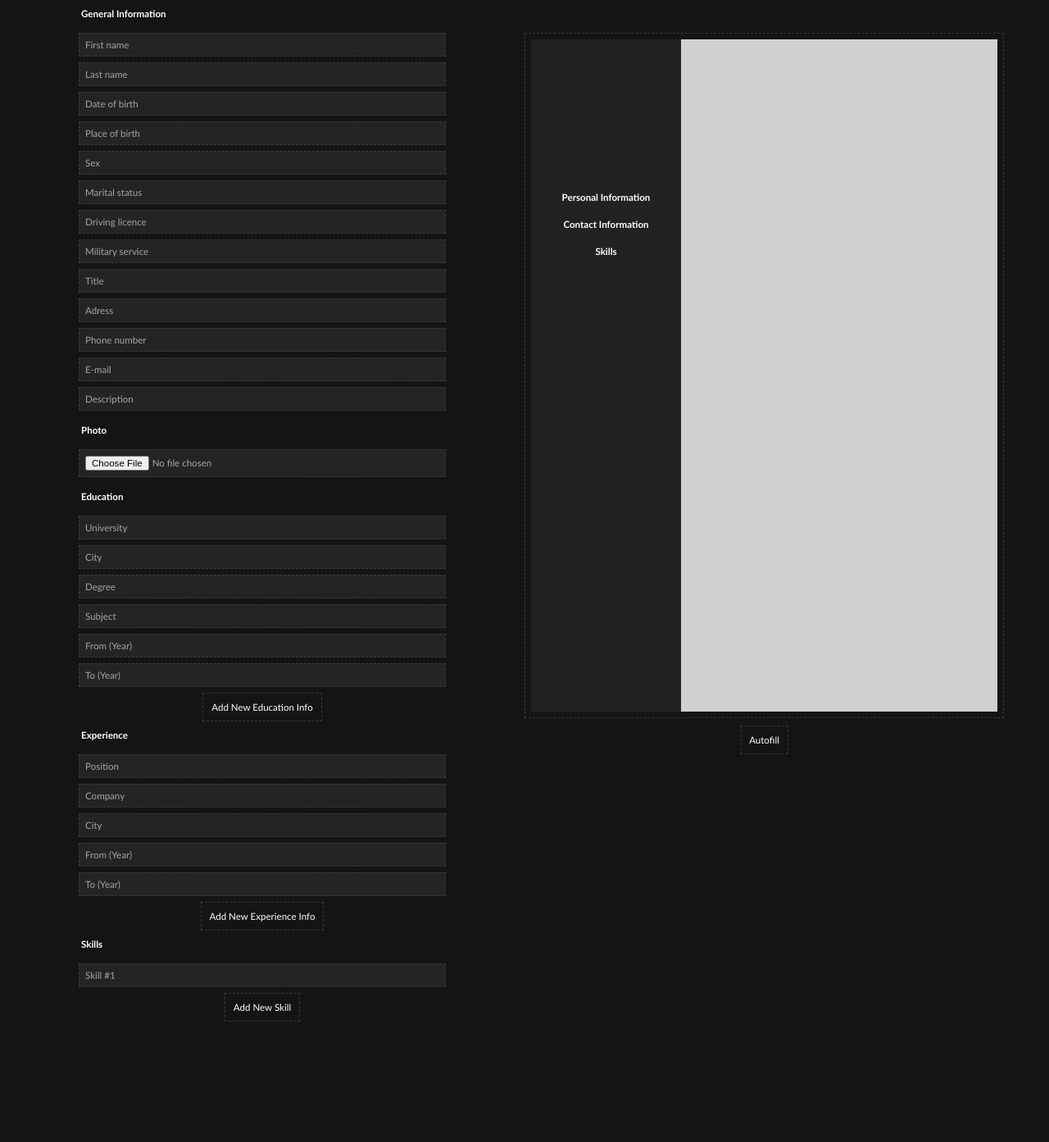
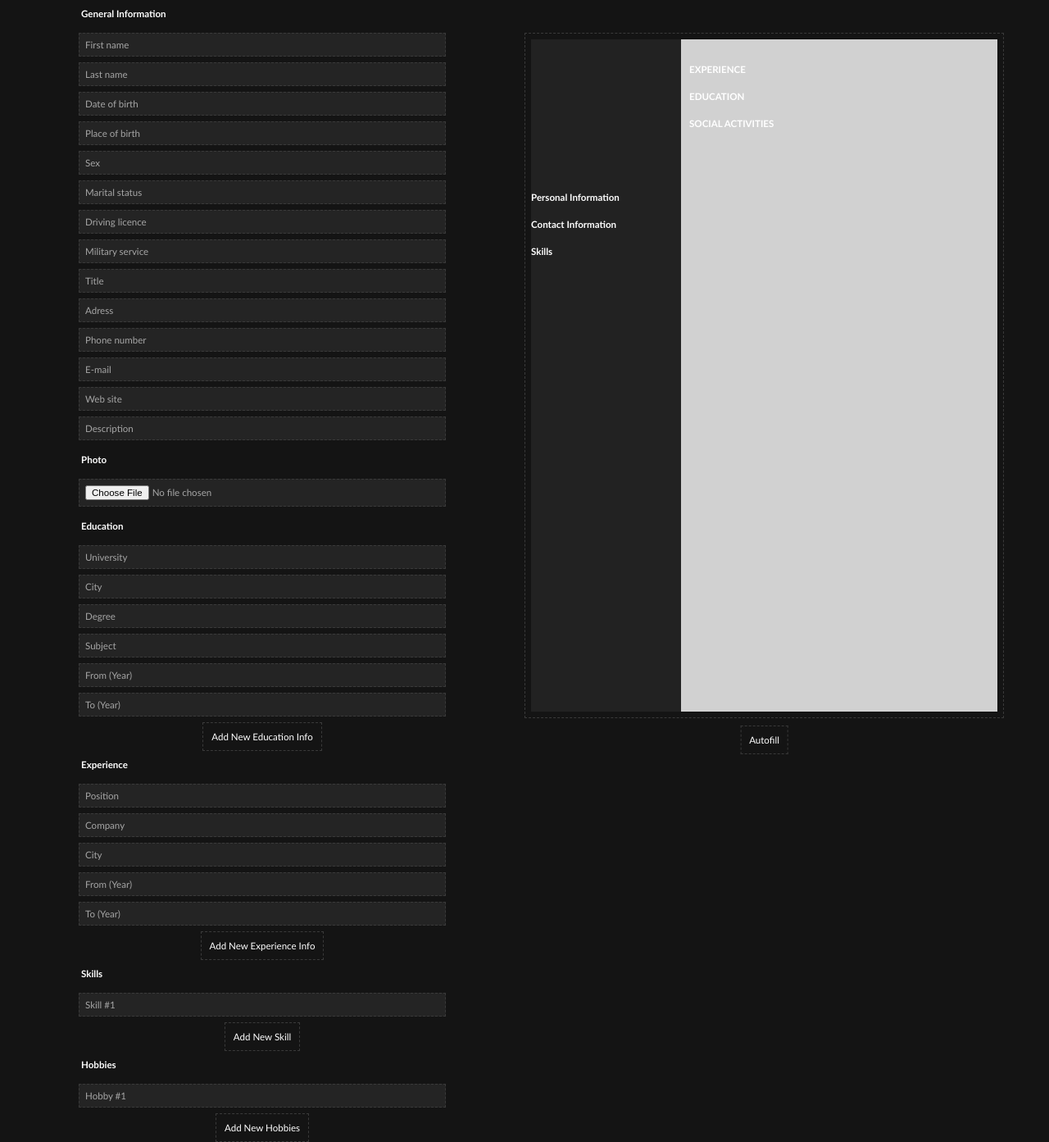
Before and after one commit to fatiharapoglu/cv-generator, a React (Create React App) app: page / in a window 1280 px wide. Shown: the whole page at 82% size. Before the commit the page ends 1246 px from the top, so only its background shows below. Built offline with nearby package versions, Linux system fonts and the light colour scheme.

Commit message:
add hobbies component

```diff
--- a/src/components/c-form.js
+++ b/src/components/c-form.js
@@ -2,6 +2,7 @@ import React from "react";
 import Education from "./c-education";
 import Experience from "./c-experience";
 import General from "./c-general";
+import Hobbies from "./c-hobbies";
 import Photo from "./c-photo";
 import Skills from "./c-skills";
 
@@ -27,6 +28,7 @@ const Form = (props) => {
                 plusExperience={props.plusExperience}
             />
             <Skills data={props.skills} handler={props.handleSkillsChange} />
+            <Hobbies data={props.hobbies} handler={props.handleHobbiesChange} />
         </div>
     );
 };
--- a/src/components/c-general.js
+++ b/src/components/c-general.js
@@ -91,6 +91,13 @@ const General = (props) => {
                 />
                 <input
                     type="text"
+                    value={props.data.web}
+                    onChange={props.handler}
+                    placeholder="Web site"
+                    id="web"
+                />
+                <input
+                    type="text"
                     value={props.data.desc}
                     onChange={props.handler}
                     placeholder="Description"
--- /dev/null
+++ b/src/components/c-hobbies.js
@@ -0,0 +1,110 @@
+import React, { useState } from "react";
+
+const Hobbies = (props) => {
+    const [counter, setCounter] = useState(1);
+
+    const addHobby = () => {
+        setCounter(counter + 1);
+    };
+
+    return (
+        <div className="flex-container">
+            <ul>
+                <h1>Hobbies</h1>
+                <li>
+                    <input
+                        type="text"
+                        value={props.data["hobby1"]}
+                        onChange={props.handler}
+                        placeholder={"Hobby #1"}
+                        id={"hobby1"}
+                    />
+                </li>
+                {counter > 1 && (
+                    <li>
+                        <input
+                            type="text"
+                            value={props.data["hobby2"]}
+                            onChange={props.handler}
+                            placeholder={"Hobby #2"}
+                            id={"hobby2"}
+                        />
+                    </li>
+                )}
+                {counter > 2 && (
+                    <li>
+                        <input
+                            type="text"
+                            value={props.data["hobby3"]}
+                            onChange={props.handler}
+                            placeholder={"Hobby #3"}
+                            id={"hobby3"}
+                        />
+                    </li>
+                )}
+                {counter > 3 && (
+                    <li>
+                        <input
+                            type="text"
+                            value={props.data["hobby4"]}
+                            onChange={props.handler}
+                            placeholder={"Hobby #4"}
+                            id={"hobby4"}
+                        />
+                    </li>
+                )}
+                {counter > 4 && (
+                    <li>
+                        <input
+                            type="text"
+                            value={props.data["hobby5"]}
+                            onChange={props.handler}
+                            placeholder={"Hobby #5"}
+                            id={"hobby5"}
+                        />
+                    </li>
+                )}
+                {counter > 5 && (
+                    <li>
+                        <input
+                            type="text"
+                            value={props.data["hobby6"]}
+                            onChange={props.handler}
+                            placeholder={"Hobby #6"}
+                            id={"hobby6"}
+                        />
+                    </li>
+                )}
+                {counter > 6 && (
+                    <li>
+                        <input
+                            type="text"
+                            value={props.data["hobby7"]}
+                            onChange={props.handler}
+                            placeholder={"Hobby #7"}
+                            id={"hobby7"}
+                        />
+                    </li>
+                )}
+                {counter > 7 && (
+                    <li>
+                        <input
+                            type="text"
+                            value={props.data["hobby8"]}
+                            onChange={props.handler}
+                            placeholder={"Hobby #8"}
+                            id={"hobby8"}
+                        />
+                    </li>
+                )}
+            </ul>
+            {!(counter > 7) && (
+                <button onClick={addHobby} className="btn">
+                    Add New Hobbies
+                </button>
+            )}
+        </div>
+    );
+};
+
+export default Hobbies;
--- a/src/components/c-preview.js
+++ b/src/components/c-preview.js
@@ -61,9 +61,34 @@ const Preview = (props) => {
                     <div className="preview-contact">
                         <h1>Contact Information</h1>
                         <ul>
-                            <li>{props.general.phone}</li>
-                            <li>{props.general.email}</li>
-                            <li>{props.general.adress}</li>
+                            {props.general.adress !== "" && (
+                                <li>
+                                    <span>Adress:</span>
+                                    <br />
+                                    {props.general.adress}
+                                </li>
+                            )}
+                            {props.general.phone !== "" && (
+                                <li>
+                                    <span>Phone:</span>
+                                    <br />
+                                    {props.general.phone}
+                                </li>
+                            )}
+                            {props.general.email !== "" && (
+                                <li>
+                                    <span>E-mail:</span>
+                                    <br />
+                                    {props.general.email}
+                                </li>
+                            )}
+                            {props.general.web !== "" && (
+                                <li>
+                                    <span>Web Site:</span>
+                                    <br />
+                                    {props.general.web}
+                                </li>
+                            )}
                         </ul>
                     </div>
                     <div className="preview-skills">
@@ -91,8 +116,59 @@ const Preview = (props) => {
                         {props.general.desc !== "" && <li>{props.general.desc}</li>}
                     </div>
                     <div className="preview-main">
-                        <div className="preview-experience"></div>
-                        <div className="preview-education"></div>
+                        <div className="preview-experience">
+                            <h1>EXPERIENCE</h1>
+                            <div className="preview-experience-1">
+                                {props.experience.position}
+                                {props.experience.company}
+                                {props.experience.expCity}
+                                {props.experience.expFromDate}
+                                {props.experience.expToDate}
+                            </div>
+                            {props.isExpPlusClicked && (
+                                <div className="preview-experience-2">
+                                    {props.experiencePlus.positionPlus}
+                                    {props.experiencePlus.companyPlus}
+                                    {props.experiencePlus.expCityPlus}
+                                    {props.experiencePlus.expFromDatePlus}
+                                    {props.experiencePlus.expToDatePlus}
+                                </div>
+                            )}
+                        </div>
+                        <div className="preview-education">
+                            <h1>EDUCATION</h1>
+                            <div className="preview-education-1">
+                                {props.education.uni}
+                                {props.education.eduCity}
+                                {props.education.degree}
+                                {props.education.subject}
+                                {props.education.eduFromDate}
+                                {props.education.eduToDate}
+                            </div>
+                            {props.isEduPlusClicked && (
+                                <div className="preview-education-2">
+                                    {props.educationPlus.uniPlus}
+                                    {props.educationPlus.eduCityPlus}
+                                    {props.educationPlus.degreePlus}
+                                    {props.educationPlus.subjectPlus}
+                                    {props.educationPlus.eduFromDatePlus}
+                                    {props.educationPlus.eduToDatePlus}
+                                </div>
+                            )}
+                        </div>
+                        <div className="preview-hobbies">
+                            <h1>SOCIAL ACTIVITIES</h1>
+                            <ul>
+                                {props.hobbies.hobby1 !== "" && <li>{props.hobbies.hobby1}</li>}
+                                {props.hobbies.hobby2 !== "" && <li>{props.hobbies.hobby2}</li>}
+                                {props.hobbies.hobby3 !== "" && <li>{props.hobbies.hobby3}</li>}
+                                {props.hobbies.hobby4 !== "" && <li>{props.hobbies.hobby4}</li>}
+                                {props.hobbies.hobby5 !== "" && <li>{props.hobbies.hobby5}</li>}
+                                {props.hobbies.hobby6 !== "" && <li>{props.hobbies.hobby6}</li>}
+                                {props.hobbies.hobby7 !== "" && <li>{props.hobbies.hobby7}</li>}
+                                {props.hobbies.hobby8 !== "" && <li>{props.hobbies.hobby8}</li>}
+                            </ul>
+                        </div>
                     </div>
                 </div>
                 <button className="btn" onClick={props.autofill}>
--- a/src/components/m-main.js
+++ b/src/components/m-main.js
@@ -10,6 +10,7 @@ const Main = () => {
         title: "",
         adress: "",
         phone: "",
+        web: "",
         email: "",
         desc: "",
         born: "",
@@ -63,6 +64,17 @@ const Main = () => {
         skill6: "",
         skill7: "",
         skill8: "",
+    });
+
+    const [hobbies, setHobbies] = useState({
+        hobby1: "",
+        hobby2: "",
+        hobby3: "",
+        hobby4: "",
+        hobby5: "",
+        hobby6: "",
+        hobby7: "",
+        hobby8: "",
     });
 
     const [image, setImage] = useState(null);
@@ -119,7 +131,15 @@ const Main = () => {
         setSkills({ ...skills, [target]: value });
     };
 
+    const handleHobbiesChange = (e) => {
+        const target = e.target.id;
+        const value = e.target.value;
+        setHobbies({ ...hobbies, [target]: value });
+    };
+
     const fillExample = () => {
+        setIsEduPlusClicked(true);
+        setIsExpPlusClicked(true);
         setGeneral({
             name: "Mocha",
             lastName: "Fettan",
@@ -127,6 +147,7 @@ const Main = () => {
             adress: "Sakarya / Türkiye",
             phone: "+90 539 000 54 54",
             email: "fettan@cat.com",
+            web: "meow?",
             desc: "I have long hair and gave birth to 3 child.",
             born: "2017",
             place: "Sakarya / Türkiye",
@@ -175,6 +196,16 @@ const Main = () => {
             skill7: "Running really fast",
             skill8: "Can live in streets",
         });
+        setHobbies({
+            hobby1: "Running",
+            hobby2: "Jumping",
+            hobby3: "Eating",
+            hobby4: "Sleeping",
+            hobby5: "Mother of 3 childs",
+            hobby6: "Playing",
+            hobby7: "Running really fast",
+            hobby8: "Can live in streets",
+        });
         setImage(mocha);
     };
 
@@ -189,6 +220,7 @@ const Main = () => {
                 isEduPlusClicked={isEduPlusClicked}
                 isExpPlusClicked={isExpPlusClicked}
                 skills={skills}
+                hobbies={hobbies}
                 handlePhotoChange={handlePhotoChange}
                 handleGeneralChange={handleGeneralChange}
                 handleExperienceChange={handleExperienceChange}
@@ -196,6 +228,7 @@ const Main = () => {
                 handleExperiencePlusChange={handleExperiencePlusChange}
                 handleEducationPlusChange={handleEducationPlusChange}
                 handleSkillsChange={handleSkillsChange}
+                handleHobbiesChange={handleHobbiesChange}
                 plusExperience={plusExperience}
                 plusEducation={plusEducation}
             />
@@ -206,7 +239,10 @@ const Main = () => {
                 educationPlus={educationPlus}
                 experiencePlus={experiencePlus}
                 skills={skills}
+                hobbies={hobbies}
                 image={image}
+                isEduPlusClicked={isEduPlusClicked}
+                isExpPlusClicked={isExpPlusClicked}
                 autofill={fillExample}
             />
         </div>
--- a/src/styles/style.css
+++ b/src/styles/style.css
@@ -85,7 +85,6 @@ body {
     background-color: var(--preview-color-1);
     display: flex;
     flex-direction: column;
-    align-items: center;
 }
 
 .right-preview {
@@ -105,6 +104,7 @@ body {
     width: 100%;
     height: 100%;
     border-radius: 50%;
+    box-shadow: 0px 0px 10px 0px black;
 }
 
 .preview-general {
@@ -133,6 +133,18 @@ ol li {
 
 .preview-header {
     color: var(--preview-color-3);
+}
+
+.preview-education {
+    margin-top: 20px;
+}
+
+.preview-experience {
+    margin-top: 20px;
+}
+
+.preview-hobbies {
+    margin-top: 20px;
 }
 
 .form input {
```
